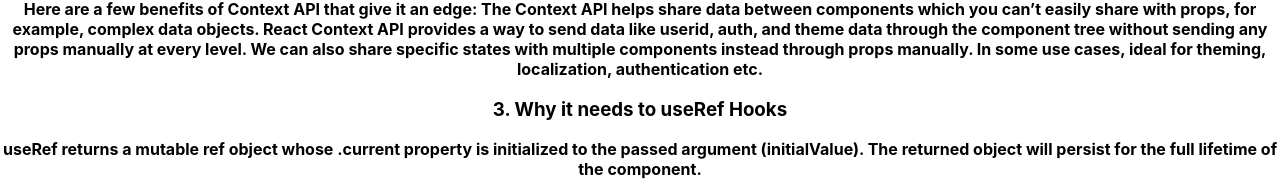
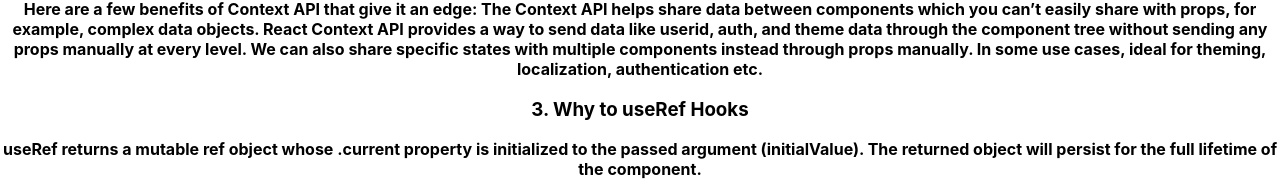
Before and after one commit to Newaz579/Assignment-9, a React (Create React App) app: page /blog in a window 1280 px wide. Shown: the part 366-554 px from the top of the page. Built offline with nearby package versions, Linux system fonts and the light colour scheme.

Commit message:
react quiz

```diff
--- a/src/components/Blog/Blog.js
+++ b/src/components/Blog/Blog.js
@@ -20,7 +20,7 @@ const Blog = () => {
                     We can also share specific states with multiple components instead through props manually. In some use cases, ideal for theming, localization, authentication etc.
                 </strong>
             </p>
-            <h3>3. Why it needs to useRef Hooks</h3>
+            <h3>3. Why  to useRef Hooks</h3>
             <p>
                 <strong>
                     useRef returns a mutable ref object whose .current property is initialized to the passed argument (initialValue). The returned object will persist for the full lifetime of the component.
```
